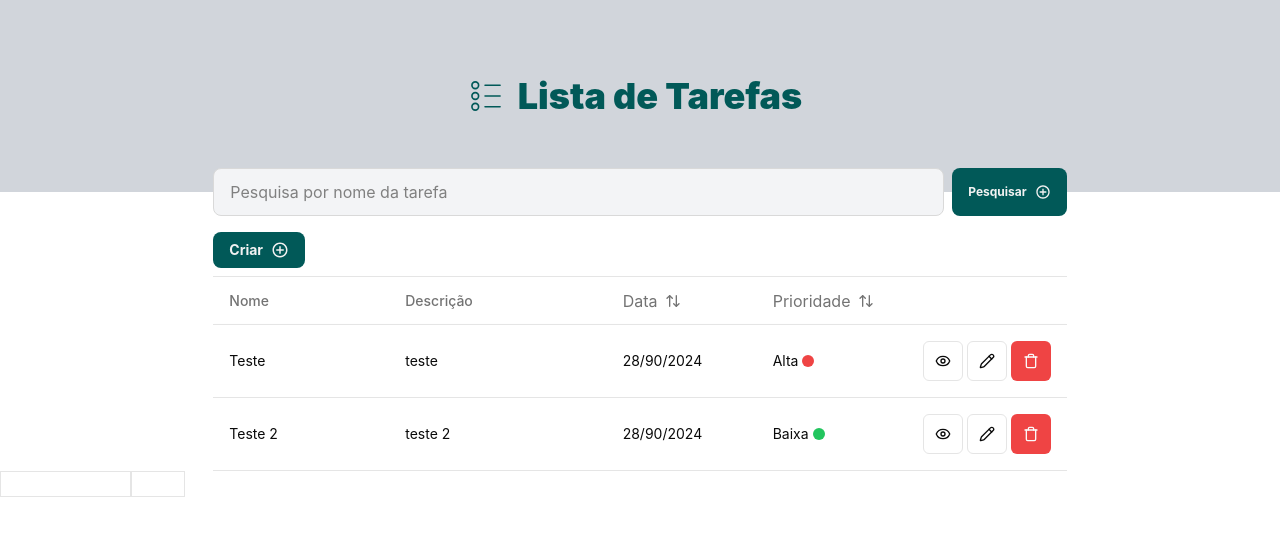
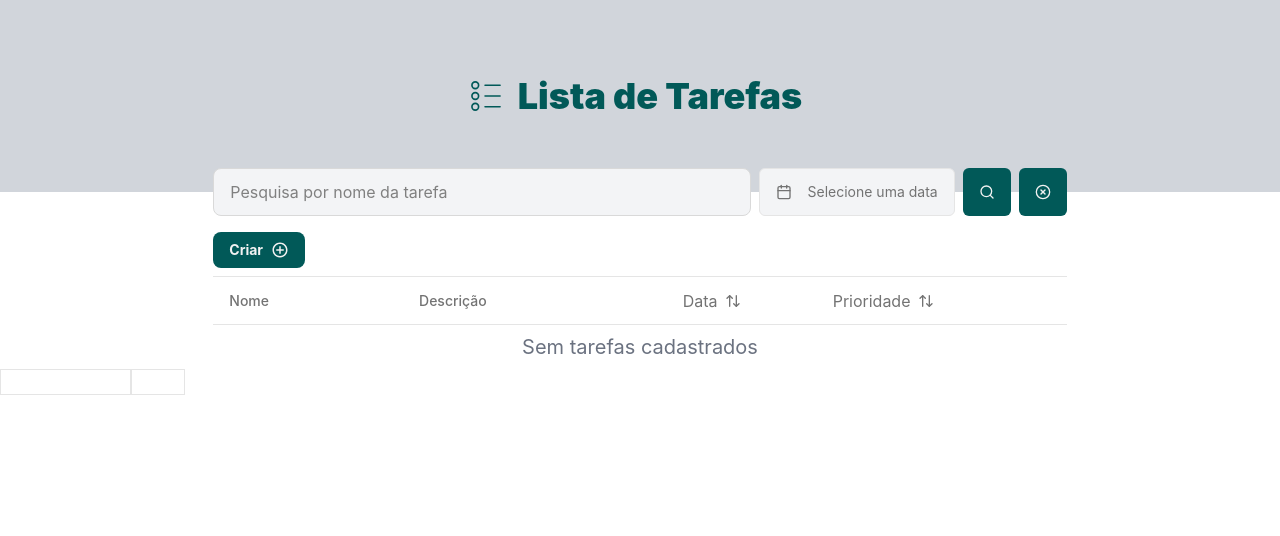
Before and after one commit to IanHadrien/desafio-react, a React (Vite) app: page / in a window 1280 px wide. Shown: the top 536 px of the page. Built offline with nearby package versions, Linux system fonts and the light colour scheme.

Commit message:
feat: added pagination, localStorage and sorting and filtering

```diff
--- a/src/contexts/ItensContext.tsx
+++ b/src/contexts/ItensContext.tsx
@@ -1,4 +1,5 @@
-import { createContext, ReactNode, useState } from 'react'
+import { format } from 'date-fns'
+import { createContext, ReactNode, useEffect, useState } from 'react'
 
 export interface ItensTypes {
   id: string
@@ -8,11 +9,22 @@ export interface ItensTypes {
   priority: string
 }
 
+interface SearchItemProps {
+  name: string
+  created_at: string
+}
+
 interface ItensContextType {
   itens: ItensTypes[]
   saveItemsContext: (newItens: ItensTypes) => void
   updateItemsContext: (editItens: ItensTypes) => void
   deleteItemContext: (idIten: string) => void
+  sortItemsByDate: () => void
+  sortByPriority: () => void
+  searchItemsByName: (searchItens: SearchItemProps) => void
+  clearSearchItems: () => void
+  getPaginatedItems: (page: number, itemsPerPage: number) => ItensTypes[]
+  totalPages: number
 }
 
 export const ItensContext = createContext({} as ItensContextType)
@@ -21,39 +33,113 @@ interface ItensContextProviderProps {
   children: ReactNode
 }
 
+const priorityOrder: Record<string, number> = {
+  alta: 1,
+  media: 2,
+  baixa: 3,
+}
+
 export function ItensContextProvider({ children }: ItensContextProviderProps) {
-  const [itens, setItens] = useState([
-    {
-      id: '1',
-      name: 'Teste',
-      description: 'teste',
-      created_at: '28/90/2024',
-      priority: 'alta',
-    },
-    {
-      id: '2',
-      name: 'Teste 2',
-      description: 'teste 2',
-      created_at: '28/90/2024',
-      priority: 'baixa',
-    },
-  ])
+  const [itens, setItens] = useState<ItensTypes[]>(() => {
+    const storedItems = localStorage.getItem('itens')
+    return storedItems ? JSON.parse(storedItems) : []
+  })
+
+  const [originalItems, setOriginalItems] = useState<ItensTypes[]>(() => {
+    const storedItems = localStorage.getItem('itens')
+    return storedItems ? JSON.parse(storedItems) : []
+  })
+
+  const [isAscending, setIsAscending] = useState(true)
+  const [isAscendingPriority, setIsAscendingPriority] = useState(true)
+  const itemsPerPage = 2
+
+  useEffect(() => {
+    localStorage.setItem('itens', JSON.stringify(originalItems))
+  }, [originalItems])
 
   const saveItemsContext = (newItens: ItensTypes) => {
-    setItens([...itens, newItens])
+    const saveItems = [...originalItems, newItens]
+    setOriginalItems(saveItems)
+    setItens(saveItems)
   }
 
   const updateItemsContext = (editItens: ItensTypes) => {
-    setItens((prevItens) =>
-      prevItens.map((item) =>
-        item.id === editItens.id ? { ...item, ...editItens } : item
-      )
+    const updatedItems = originalItems.map((item) =>
+      item.id === editItens.id ? { ...item, ...editItens } : item
     )
+    setOriginalItems(updatedItems)
+    setItens(updatedItems)
   }
 
   const deleteItemContext = (idIten: string) => {
-    setItens((prevItens) => prevItens.filter((item) => item.id !== idIten))
+    const updatedItems = originalItems.filter((item) => item.id !== idIten)
+    setOriginalItems(updatedItems)
+    setItens(updatedItems)
   }
+
+  const sortItemsByDate = () => {
+    const sortedItems = [...itens].sort((a, b) => {
+      const dateA = new Date(a.created_at.split('/').reverse().join('-'))
+      const dateB = new Date(b.created_at.split('/').reverse().join('-'))
+
+      if (isAscending) {
+        return dateA.getTime() - dateB.getTime()
+      } else {
+        return dateB.getTime() - dateA.getTime()
+      }
+    })
+
+    setItens(sortedItems)
+    setIsAscending(!isAscending)
+  }
+
+  const sortByPriority = () => {
+    const sortedItems = [...itens].sort((a, b) => {
+      const priorityA = priorityOrder[a.priority]
+      const priorityB = priorityOrder[b.priority]
+
+      if (isAscendingPriority) {
+        return priorityA - priorityB
+      } else {
+        return priorityB - priorityA
+      }
+    })
+
+    setItens(sortedItems)
+    setIsAscendingPriority(!isAscendingPriority)
+  }
+
+  const searchItemsByName = (searchItens: SearchItemProps) => {
+    const { name, created_at } = searchItens
+
+    const filteredItems = originalItems.filter((item) => {
+      const matchesName = name
+        ? item.name.toLowerCase().includes(name.toLowerCase())
+        : true
+
+      const matchesDate = created_at
+      ? format(new Date(created_at), 'dd/MM/yyyy') === item.created_at
+      : true
+
+      return matchesName && matchesDate
+    })
+
+    setItens(filteredItems)
+  }
+
+  const clearSearchItems = () => setItens(originalItems)
+
+  const getPaginatedItems = (
+    page: number,
+    itemsPerPage: number
+  ): ItensTypes[] => {
+    const startIndex = (page - 1) * itemsPerPage
+    const endIndex = startIndex + itemsPerPage
+    return itens.slice(startIndex, endIndex)
+  }
+
+  const totalPages = Math.ceil(itens.length / itemsPerPage)
 
   return (
     <ItensContext.Provider
@@ -61,7 +147,13 @@ export function ItensContextProvider({ children }: ItensContextProviderProps) {
         itens,
         saveItemsContext,
         updateItemsContext,
-        deleteItemContext
+        deleteItemContext,
+        sortItemsByDate,
+        sortByPriority,
+        searchItemsByName,
+        clearSearchItems,
+        getPaginatedItems,
+        totalPages,
       }}
     >
       {children}
--- a/src/pages/components/table.tsx
+++ b/src/pages/components/table.tsx
@@ -7,21 +7,24 @@ import {
   TableRow,
 } from '@/components/ui/table'
 import { CreateItem } from './CreateModal'
-import { ItensTypes } from '@/contexts/ItensContext'
+import { ItensContext, ItensTypes } from '@/contexts/ItensContext'
 import { EditItem } from './EditModal'
 import { DeleteItem } from './DeleteModal'
 import { ArrowUpDown } from 'lucide-react'
+import { useContext } from 'react'
 
 interface TableComponentProps {
   data: ItensTypes[]
 }
 
+const dataPriority = [
+  { id: 'alta', name: 'Alta' },
+  { id: 'media', name: 'Média' },
+  { id: 'baixa', name: 'Baixa' },
+]
+
 export function TableComponent({ data }: TableComponentProps) {
-  const dataPriority = [
-    { id: 'alta', name: 'Alta' },
-    { id: 'media', name: 'Média' },
-    { id: 'baixa', name: 'Baixa' },
-  ]
+  const { sortItemsByDate, sortByPriority } = useContext(ItensContext)
 
   const getPriorityName = (priorityId: string) => {
     const priority = dataPriority.find(({ id }) => id === priorityId)
@@ -51,16 +54,18 @@ export function TableComponent({ data }: TableComponentProps) {
             <TableHead className="">Nome</TableHead>
             <TableHead className="">Descrição</TableHead>
             <TableHead className="w-[150px]">
-              <button className='flex items-center text-base'
-                onClick={() => console.log('Ordenar por data')}
+              <button
+                className="flex items-center text-base"
+                onClick={sortItemsByDate}
               >
                 Data
                 <ArrowUpDown className="ml-2 h-4 w-4" />
               </button>
             </TableHead>
             <TableHead className="w-[150px]">
-              <button className='flex items-center text-base'
-                onClick={() => console.log('Ordenar por prioridade')}
+              <button
+                className="flex items-center text-base"
+                onClick={sortByPriority}
               >
                 Prioridade
                 <ArrowUpDown className="ml-2 h-4 w-4" />
--- a/src/pages/index.tsx
+++ b/src/pages/index.tsx
@@ -1,13 +1,46 @@
-import { BiPlusCircle } from 'react-icons/bi'
 import Header from '../components/Header'
 import ModeToggle from '../components/ModeToggle'
 import { TableComponent } from '@/pages/components/Table'
 import Input from '@/components/form/input'
-import { useContext } from 'react'
+import { useContext, useState } from 'react'
 import { ItensContext } from '@/contexts/ItensContext'
+import { Button } from '@/components/ui/button'
+import { Search, XCircleIcon } from 'lucide-react'
+import Tooltip from '@/components/Tooltip'
+import { DatePickerWithLabel } from '@/components/form/datePicker'
+import Pagination from '@/components/Pagination'
 
 export default function Index() {
-  const { itens } = useContext(ItensContext)
+  const {
+    itens,
+    searchItemsByName,
+    clearSearchItems,
+    getPaginatedItems,
+    totalPages,
+  } = useContext(ItensContext)
+
+  const [currentPage, setCurrentPage] = useState(1)
+  const itemsPerPage = 2
+
+  const paginatedItems = getPaginatedItems(currentPage, itemsPerPage)
+
+  const [searchQuery, setSearchQuery] = useState({
+    name: '',
+    created_at: '',
+  })
+
+  const onSubmitSearch = () => {
+    searchItemsByName(searchQuery)
+    setCurrentPage(1)
+  }
+
+  const onClearSearch = () => {
+    clearSearchItems()
+    setSearchQuery({
+      name: '',
+      created_at: '',
+    })
+  }
 
   return (
     <main className="bg-white dark:bg-gray600 h-screen">
@@ -15,21 +48,58 @@ export default function Index() {
 
       <section className="w-11/12 md:w-2/3 lg:max-w-[900px] m-auto">
         <div className="flex flex-1 justify-between gap-2 -mt-6">
-          <Input />
+          <Input
+            handleInputChange={(value: string) =>
+              setSearchQuery({ ...searchQuery, name: value })
+            }
+            value={searchQuery.name}
+          />
 
-          <button className="border-none flex items-center h-12 p-4 bg-greenDark hover:opacity-80 text-gray100 rounded-lg gap-2 font-bold text-xs transition dark:bg-bluedark dark:hover:bg-blue">
-            Pesquisar
-            <BiPlusCircle size={16} color="#f2f2f2" />
-          </button>
+          <DatePickerWithLabel
+            setValue={(value) =>
+              setSearchQuery({
+                ...searchQuery,
+                created_at: value,
+              })
+            }
+            value={searchQuery.created_at}
+          />
+
+          <Button
+            id="search-button"
+            className="bg-greenDark dark:bg-bluedark hover:bg-greenDarkHover dark:hover:opacity-80 h-12 transition"
+            onClick={onSubmitSearch}
+          >
+            <Search color="#f2f2f2" />
+          </Button>
+          <Tooltip text="Pesquisar" anchorSelect="#search-button" />
+
+          <Button
+            id="clear-button"
+            className="bg-greenDark dark:bg-bluedark hover:bg-greenDarkHover dark:hover:opacity-80 h-12 transition"
+            onClick={onClearSearch}
+          >
+            <XCircleIcon color="#f2f2f2" className="w-5 h-5" />
+          </Button>
+          <Tooltip text="Limpar pesquisa" anchorSelect="#clear-button" />
         </div>
 
         <div className="mt-4">
-          <TableComponent data={itens} />
+          <TableComponent data={paginatedItems} />
 
           {itens.length <= 0 && (
             <p className="text-center py-2 text-gray-500 text-xl">
               Sem tarefas cadastrados
             </p>
+          )}
+
+          {itens.length > 0 && (
+            <Pagination
+              setCurrentPage={setCurrentPage}
+              page={currentPage}
+              totalPages={totalPages}
+              currentPage={currentPage}
+            />
           )}
         </div>
       </section>
```
